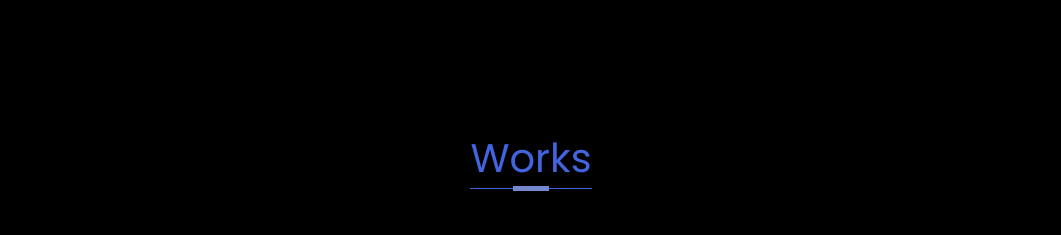
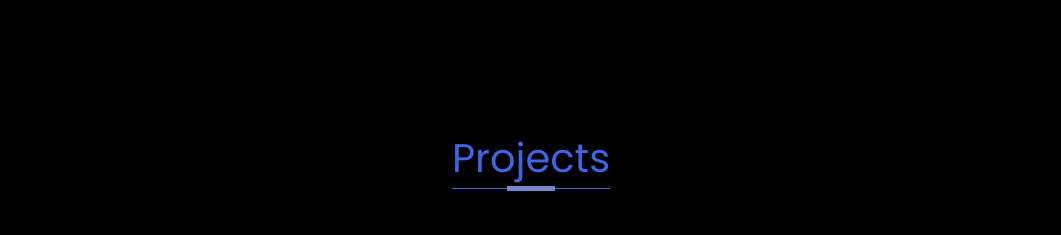
Before and after one commit to rockey223/Portfolio, a React (Create React App) app: page / in a window 1280 px wide. Shown: the part 2260-2495 px from the top of the page, without its empty margins (109-1170 px from the left). Built offline with nearby package versions, Linux system fonts and the light colour scheme.

Commit message:
minor change

```diff
--- a/src/components/Work.jsx
+++ b/src/components/Work.jsx
@@ -14,7 +14,7 @@ const Work = () => {
   return (
     <Container id="works">
       <div className="title d-flex justify-content-center">
-        <span className="fs-1 heading">Works</span>
+        <span className="fs-1 heading">Projects</span>
       </div>
       <Container className="mt-5">
         <Row>
@@ -57,7 +57,7 @@ const Work = () => {
           <span className="d-flex gap-2">
             For more
             <Nav.Link href="http://maharjanprashant.com.np/" className="click">
-              {" "}
+
               click here
             </Nav.Link>
           </span>
```
